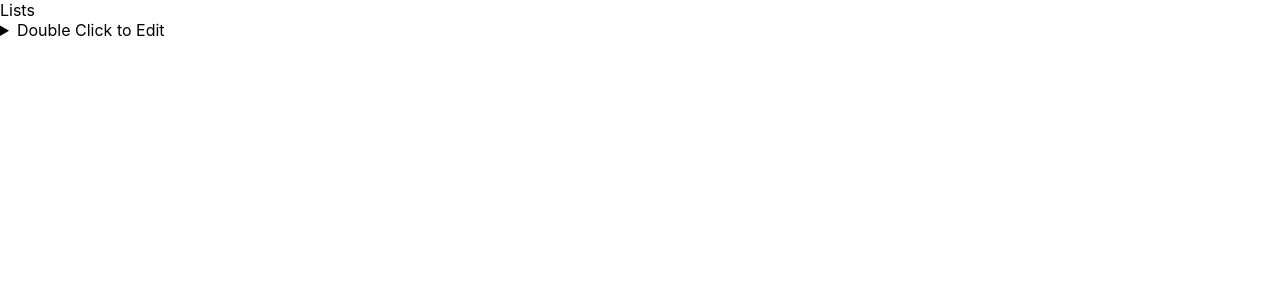
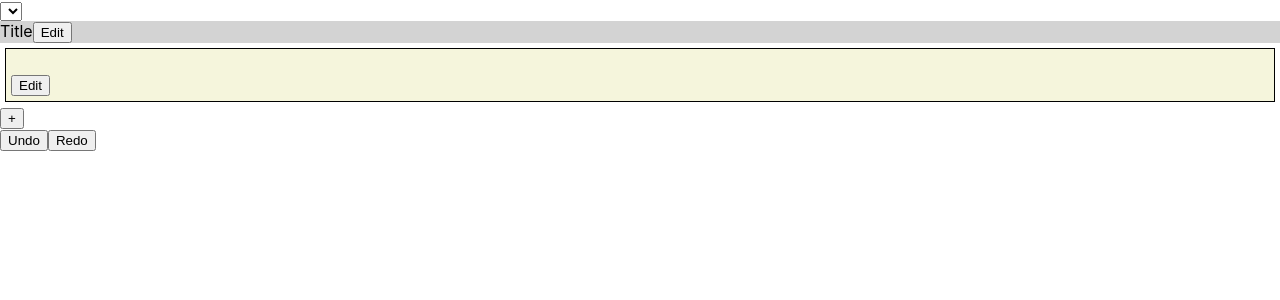
Before and after one commit to bahalbach/lists, a React (Create React App) app: page / in a window 1280 px wide. Shown: the top 300 px of the page. Built offline with nearby package versions, Linux system fonts and the light colour scheme.

Commit message:
Added undo and redo

```diff
--- a/public/index.html
+++ b/public/index.html
@@ -7,7 +7,7 @@
     <meta name="theme-color" content="#000000" />
     <meta
       name="description"
-      content="Web site created using create-react-app"
+      content="Web site for making nested lists"
     />
     <link rel="apple-touch-icon" href="%PUBLIC_URL%/logo192.png" />
     <!--
@@ -24,7 +24,7 @@
       work correctly both with client-side routing and a non-root public URL.
       Learn how to configure a non-root public URL by running `npm run build`.
     -->
-    <title>React App</title>
+    <title>Lists</title>
   </head>
   <body>
     <noscript>You need to enable JavaScript to run this app.</noscript>
--- a/src/App.css
+++ b/src/App.css
@@ -2,8 +2,34 @@
   text-align: left;
 }
 
+.ListItem {
+  border: black solid 1px;
+  margin: 5px;
+}
+
+.ListTitle {
+  background-color: lightgray;
+}
+
 .ListChildren {
-  margin-left: 10px;
+  margin-left: 25px;
+  border-left: black dotted 1px;
+}
+
+.ListDescription {
+  background-color: beige;
+  width: auto;
+  padding: 5px;
+  margin: 5px;
+  border: black solid 1px;
+}
+
+.AddChildButton {
+
+}
+
+.EditButton {
+  text-emphasis: strong;
 }
 
 .App-logo {
--- a/src/App.tsx
+++ b/src/App.tsx
@@ -2,102 +2,199 @@ import React, { useState } from 'react';
 import { nanoid } from 'nanoid'
 import './App.css';
 
-interface Node {id: string; text: string }
-interface ChildRelation {parentId: string; childId: string}
+interface Node { id: string; text: string; desc: string }
+interface ChildRelation { parentId: string; childId: string }
+enum EditModes {
+  None,
+  Title,
+  Description
+}
 
 const defaultId = nanoid();
-const defaultText = "Double Click to Edit";
-const defaultList: Node[] = [{ id: defaultId, text: defaultText }];
+const defaultText = "Title";
+const defaultDesc = ""
+const defaultList: Node[] = [];
 const defaultChildren: ChildRelation[] = [];
 
-/*
-  table 1: nodes
-  id, text
-
-  table 2: children
-  id, child id
-*/
-
-// function findParent(id: string) {
-//   const stack = [defaultList];
-//   var node;
-//   while (stack.length) {
-//     node = stack.shift();
-//     if (node?.id === id) {
-//       return node;
-//     }
-//     node?.children && stack.push(...node?.children)
-//   }
-//   return null;
-// }
-
-// function addChild(parentID: string) {
-//   const parent = findParent(parentID);
-//   if(parent)
-//     parent.children = [{ id: nanoid(), text: defaultText, children: [] }, ...parent.children];
-//   console.log("added child")
-// }
-
-function ListItem(props: { nodeId: string; nodes: Node[], children: ChildRelation[], handleClick: any}) {
+function ListItem(props: { nodeId: string; nodes: Node[], children: ChildRelation[], addChild: any, removeThis: any }) {
   /*
     Displays text for this item, after the text there is a button to go into edit mode
     When clicked in normal mode expand child elements
   */
-  const text = props.nodes.find(node => node.id === props.nodeId)?.text;
-  const children = props.children.filter(relation => relation.parentId===props.nodeId);
+  const node = props.nodes.find(node => node.id === props.nodeId)
+  const text = node?.text;
+  const desc = node?.desc;
+  const children = props.children.filter(relation => relation.parentId === props.nodeId);
 
-  const [editMode, setEditMode] = useState(false);
-  const [content, setContent] = useState(text);
+  const [editMode, setEditMode] = useState(EditModes.None);
+  const [title, setTitle] = useState(text+props.nodeId);
+  const [description, setDescription] = useState(desc);
 
   return (
     <details className="ListItem">
-      <summary>
-        {editMode ?
+
+      <summary className="ListTitle">
+        {editMode === EditModes.Title ?
           <input
             type="text"
-            value={content}
+            value={title}
             autoFocus={true}
-            onBlur={() => setEditMode(false)}
-            onChange={function (e) { setContent(e.currentTarget.value) }}
+            onBlur={() => setEditMode(EditModes.None)}
+            onChange={function (e) { setTitle(e.currentTarget.value) }}
+            onFocus={function (e) {e.currentTarget.select()}}
           /> :
-          <span onDoubleClick={() => { setEditMode(true) }}> {content}  </span>
+          <span>
+            {title}
+            <button className="EditButton EditTitleButton" onClick={() => { setEditMode(EditModes.Title) }}>Edit</button>
+            <button className="EditButton RemoveTitleButton" onClick={props.removeThis(props.nodeId)}>Remove</button>
+          </span>
         }
       </summary>
+
       <div className="ListChildren">
+
+        <div className="ListDescription">
+          {editMode === EditModes.Description ?
+            <textarea
+              value={description}
+              autoFocus={true}
+              onBlur={() => setEditMode(EditModes.None)}
+              onChange={function (e) { setDescription(e.currentTarget.value) }}
+            /> :
+            <div>
+              {description}
+              <br />
+              <button className="EditButton EditDescriptionButton" onClick={() => { setEditMode(EditModes.Description) }}>Edit</button>
+            </div>
+          }
+        </div>
+
         {children.map(relation =>
-          <ListItem key={relation.childId} nodeId={relation.childId} nodes={props.nodes} children={props.children} handleClick={props.handleClick}/>
+          <ListItem key={relation.childId} nodeId={relation.childId} nodes={props.nodes} children={props.children} addChild={props.addChild} removeThis={props.removeThis} />
         )}
-        <AddListItemButton onClick={ props.handleClick(props.nodeId) } />
+
+        <div>
+          <button onClick={props.addChild(props.nodeId)} className="AddChildButton">
+            +
+          </button>
+        </div>
       </div>
+
     </details>
   );
 }
 
-function AddListItemButton(props: { onClick: any }) {
+function SelectList() {
   return (
-    <div>
-      <button onClick={props.onClick}>
-        New List Item
-    </button>
-    </div>
+    <select>
+
+    </select>
   );
 }
 
 function App() {
-  const [nodes, setNodes] = useState(defaultList);
-  const [children, setChildren] = useState(defaultChildren);
+  const [historyIndex, setHistoryIndex] = useState(0);
+  const [nodeHistory, setNodeHistory] = useState([defaultList]);
+  const [childrenHistory, setChildrenHistory] = useState([defaultChildren]);
 
-  const handleClick = (parentId: string) => () => {
+  const [editMode, setEditMode] = useState(EditModes.None);
+  const [title, setTitle] = useState(defaultText);
+  const [description, setDescription] = useState(defaultDesc);
+
+  const nodes = nodeHistory[historyIndex];
+  const children = childrenHistory[historyIndex];
+  console.log("Nodes: ", nodes);
+  console.log("Children: ", children);
+
+  const addChild = (parentId: string) => () => {
     const childId = nanoid();
-    setNodes([...nodes, { id: childId, text: defaultText }]);
-    setChildren([...children, {parentId, childId}]);
+    setNodeHistory(nodeHistory.slice(0,historyIndex+1).concat([[...nodes, { id: childId, text: defaultText, desc: defaultDesc }]]));
+    setChildrenHistory(childrenHistory.slice(0,historyIndex+1).concat([[...children, { parentId, childId }]]));
+    setHistoryIndex(historyIndex + 1);
+  }
+
+  const removeThis = (nodeId: string) => () => {
+    let currentChildren = [nodeId];
+    let newNodes = nodeHistory[historyIndex];
+    let newChildren = childrenHistory[historyIndex];
+
+    let idsRemoved = 0;
+
+    while (currentChildren.length) {
+      let idsToRemove = currentChildren;
+      newNodes = newNodes.filter(node => !idsToRemove.includes(node.id));
+      newChildren = newChildren.filter(relation => !idsToRemove.includes(relation.childId));
+      currentChildren = children.filter(relation => idsToRemove.includes(relation.parentId)).map(relation => relation.childId);
+      idsRemoved += idsToRemove.length;
+    }
+    console.log("Removed ids: ", idsRemoved);
+
+    setNodeHistory(nodeHistory.slice(0,historyIndex+1).concat([newNodes]));
+    setChildrenHistory(childrenHistory.slice(0,historyIndex+1).concat([newChildren]));
+    setHistoryIndex(historyIndex + 1);
   }
 
   return (
     <div className="App">
-      Lists
-      <br />
-      <ListItem nodeId={defaultId} nodes={nodes} children={children} handleClick={handleClick}/>
+      <SelectList />
+      <summary className="ListTitle">
+        {editMode === EditModes.Title ?
+          <input
+            type="text"
+            value={title}
+            autoFocus={true}
+            onBlur={() => setEditMode(EditModes.None)}
+            onChange={function (e) { setTitle(e.currentTarget.value) }}
+            onFocus={function (e) {e.currentTarget.select()}}
+          /> :
+          <span>
+            {title}
+            <button className="EditButton EditTitleButton" onClick={() => { setEditMode(EditModes.Title) }}>Edit</button>
+            {/* <button className="EditButton RemoveTitleButton" onClick={props.removeThis(props.nodeId)}>Remove</button> */}
+          </span>
+        }
+      </summary>
+      <div className="ListDescription">
+        {editMode === EditModes.Description ?
+          <textarea
+            value={description}
+            autoFocus={true}
+            onBlur={() => setEditMode(EditModes.None)}
+            onChange={function (e) { setDescription(e.currentTarget.value) }}
+          /> :
+          <div>
+            {description}
+            <br />
+            <button className="EditButton EditDescriptionButton" onClick={() => { setEditMode(EditModes.Description) }}>Edit</button>
+          </div>
+        }
+      </div>
+
+      {children.filter(relation => relation.parentId === defaultId).map(relation =>
+        <ListItem key={relation.childId} nodeId={relation.childId} nodes={nodes} children={children} addChild={addChild} removeThis={removeThis} />
+      )}
+
+      <div>
+        <button onClick={addChild(defaultId)} className="AddChildButton">
+          +
+          </button>
+      </div>
+      <button
+        className="ControlButton UndoButton"
+        onClick={() => {
+          console.log("historyIndex: ", historyIndex);
+          console.log("nodeHistory.length: ", nodeHistory.length);
+          if (historyIndex > 0) setHistoryIndex(historyIndex - 1)
+        }}> Undo
+      </button>
+      <button
+        className="ControlButton RedoButton"
+        onClick={() => {
+          console.log("historyIndex: ", historyIndex);
+          console.log("nodeHistory.length: ", nodeHistory.length);
+          if (historyIndex < nodeHistory.length - 1) setHistoryIndex(historyIndex + 1)
+        }}> Redo
+      </button>
     </div>
   );
 }
```
Also changed, not shown: package.json (+8 -2 lines), 1 other file (tests, documents, lock files or other folders).
